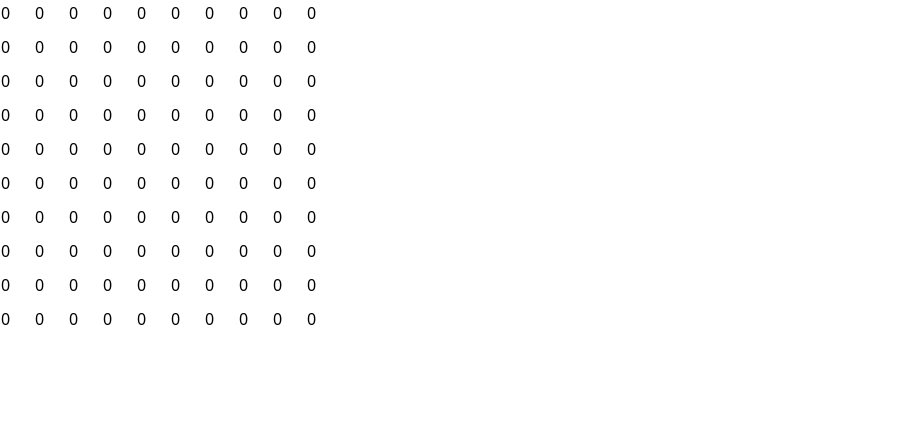
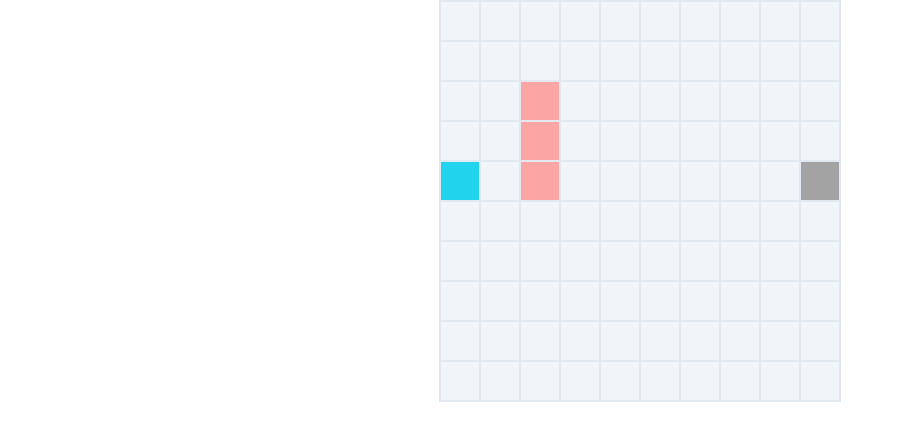
Before and after one commit to MASSHUU12/maze-solver, a Preact app: page / in a window 1280 px wide. Shown: the top 440 px of the page, without its empty margins (0-903 px from the left). Built offline with nearby package versions, Linux system fonts and the light colour scheme.

Commit message:
Cell color based on type

```diff
--- a/src/app.tsx
+++ b/src/app.tsx
@@ -3,7 +3,9 @@ import { Maze } from "./components/Maze";
 export function App() {
   return (
     <>
-      <Maze />
+      <section class="flex flex-col items-center">
+        <Maze />
+      </section>
     </>
   );
 }
--- a/src/components/Maze.tsx
+++ b/src/components/Maze.tsx
@@ -1,15 +1,49 @@
 import { Grid } from "@/lib/grid";
-import { useState } from "preact/hooks";
+import { CellValue } from "@/typing/enums";
+import { useEffect, useState } from "preact/hooks";
 
 export function Maze() {
-  const [grid] = useState(new Grid(10));
+  const [grid, setGrid] = useState(new Grid(10));
 
-  function createCell(cell: number) {
-    return <span class="w-8 h-8 block">{cell}</span>;
+  useEffect(() => {
+    // Setup basic grid for testing
+    const g = new Grid(10);
+    g.setCellValue(2, 2, CellValue.Wall);
+    g.setCellValue(3, 2, CellValue.Wall);
+    g.setCellValue(4, 2, CellValue.Wall);
+    g.setCellValue(4, 0, CellValue.Start);
+    g.setCellValue(4, 9, CellValue.End);
+
+    setGrid(g);
+  }, [grid]);
+
+  function createCell(row: number, col: number) {
+    const val: CellValue = grid.getCellValue(row, col) as number;
+    let bgColor: string = "";
+
+    switch (val) {
+      case CellValue.Passage:
+        bgColor = "bg-slate-100";
+        break;
+
+      case CellValue.Wall:
+        bgColor = "bg-red-300";
+        break;
+
+      case CellValue.Start:
+        bgColor = "bg-cyan-400";
+        break;
+
+      case CellValue.End:
+        bgColor = "bg-neutral-400";
+        break;
+    }
+
+    return <td class={`w-10 h-10 ${bgColor} border-2 border-slate-200`} key={col}></td>;
   }
 
   return (
-    <table>
+    <table class="w-fit border-collapse border-2 border-slate-300">
       <tbody>
         {Array(grid.size)
           .fill(null)
@@ -18,7 +52,7 @@ export function Maze() {
               {Array(grid.size)
                 .fill(null)
                 .map((_, col) => {
-                  return <td key={col}>{createCell(grid.getCellValue(row, col) as number)}</td>;
+                  return createCell(row, col);
                 })}
             </tr>
           ))}
--- a/src/lib/grid.ts
+++ b/src/lib/grid.ts
@@ -1,24 +1,26 @@
+import { CellValue } from "@/typing/enums";
+
 export class Grid {
   private _size: number;
   private _grid: number[];
 
   constructor(size: number) {
     this._size = size;
-    this._grid = new Array(this._size * this._size).fill(0);
+    this._grid = new Array(this._size * this._size).fill(CellValue.Passage);
   }
 
   private getIndex(row: number, column: number): number {
     return row * this.size + column;
   }
 
-  public getCellValue(row: number, column: number): number | null {
+  public getCellValue(row: number, column: number): CellValue | null {
     const index = this.getIndex(row, column);
 
     if (index >= 0 && index < this._grid.length) return this._grid[index];
     return null;
   }
 
-  public setCellValue(x: number, y: number, value: number): boolean {
+  public setCellValue(x: number, y: number, value: CellValue): boolean {
     const index = this.getIndex(x, y);
 
     if (!(index >= 0 && index < this._grid.length)) return false;
@@ -31,7 +33,7 @@ export class Grid {
     return this._size;
   }
 
-  public get grid(): number[] {
+  public get grid(): CellValue[] {
     return this._grid;
   }
 }
--- /dev/null
+++ b/src/typing/enums.ts
@@ -0,0 +1,6 @@
+export enum CellValue {
+  Passage,
+  Wall,
+  Start,
+  End,
+}
```
